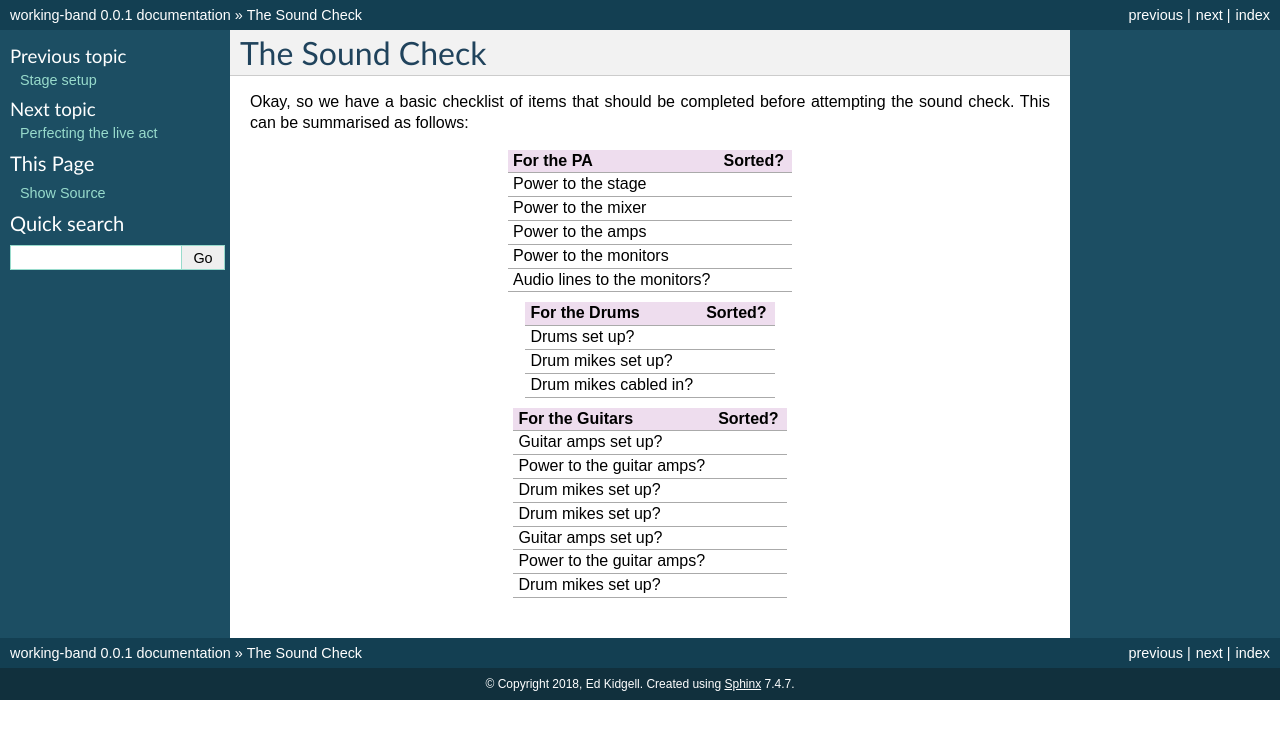
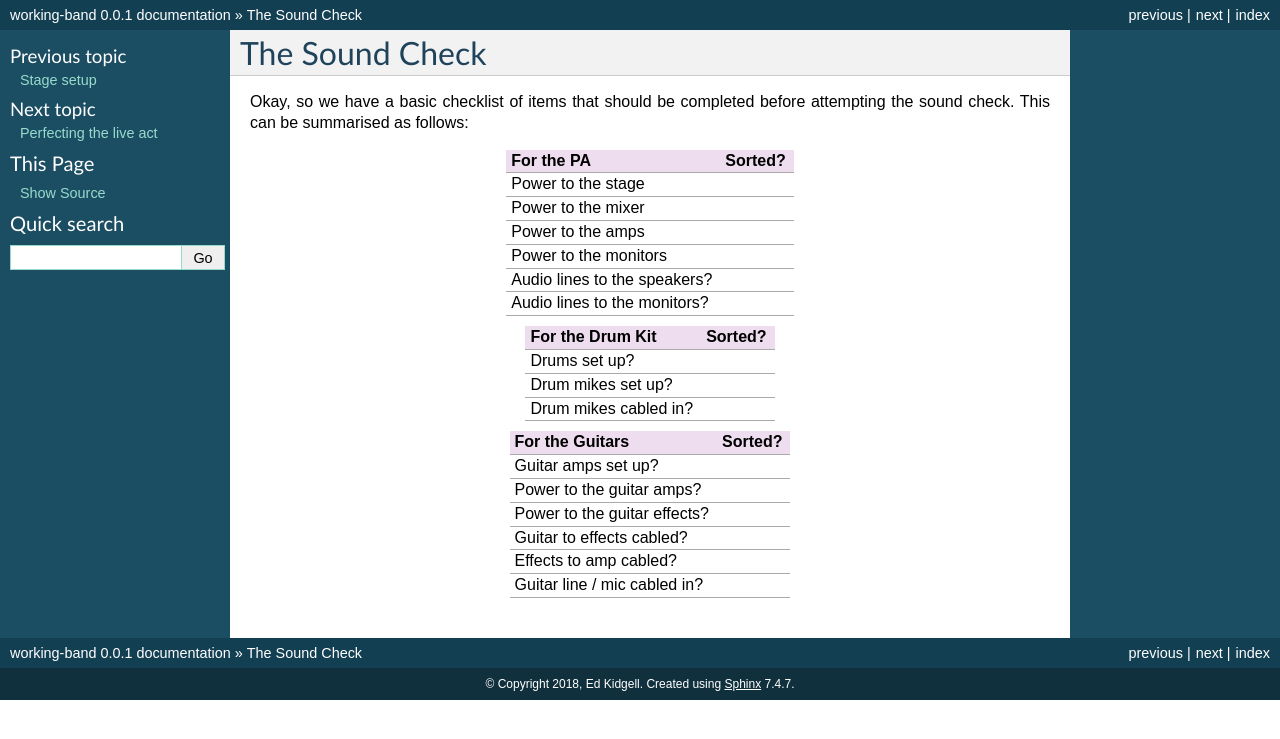
Before and after one commit to flakjakk/working-band, a Sphinx documentation site: the page built from docs/source/soundcheck.rst, in a window 1280 px wide. Shown: the top 739 px of the page. Built offline with Sphinx 7.4.7, drawn with Linux system fonts in a browser that asks for light colours.

Commit message:
Finishing off the table.

```diff
--- a/docs/source/soundcheck.rst
+++ b/docs/source/soundcheck.rst
@@ -14,11 +14,13 @@ Okay, so we have a basic checklist of items that should be completed before atte
 +-------------------------------+---------------+
 |Power to the monitors          |               |
 +-------------------------------+---------------+
+|Audio lines to the speakers?   |               |
++-------------------------------+---------------+
 |Audio lines to the monitors?   |               |
 +-------------------------------+---------------+
 
 +-------------------------------+---------------+
-|For the Drums                  |Sorted?        |
+|For the Drum Kit               |Sorted?        |
 +===============================+===============+
 |Drums set up?                  |               |
 +-------------------------------+---------------+
@@ -34,13 +36,11 @@ Okay, so we have a basic checklist of items that should be completed before atte
 +-------------------------------+---------------+
 |Power to the guitar amps?      |               |
 +-------------------------------+---------------+
-|Drum mikes set up?             |               |
+|Power to the guitar effects?   |               |
 +-------------------------------+---------------+
-|Drum mikes set up?             |               |
+|Guitar to effects cabled?      |               |
 +-------------------------------+---------------+
-|Guitar amps set up?            |               |
+|Effects to amp cabled?         |               |
 +-------------------------------+---------------+
-|Power to the guitar amps?      |               |
+|Guitar line / mic cabled in?   |               |
 +-------------------------------+---------------+
-|Drum mikes set up?             |               |
-+-------------------------------+---------------+
```
